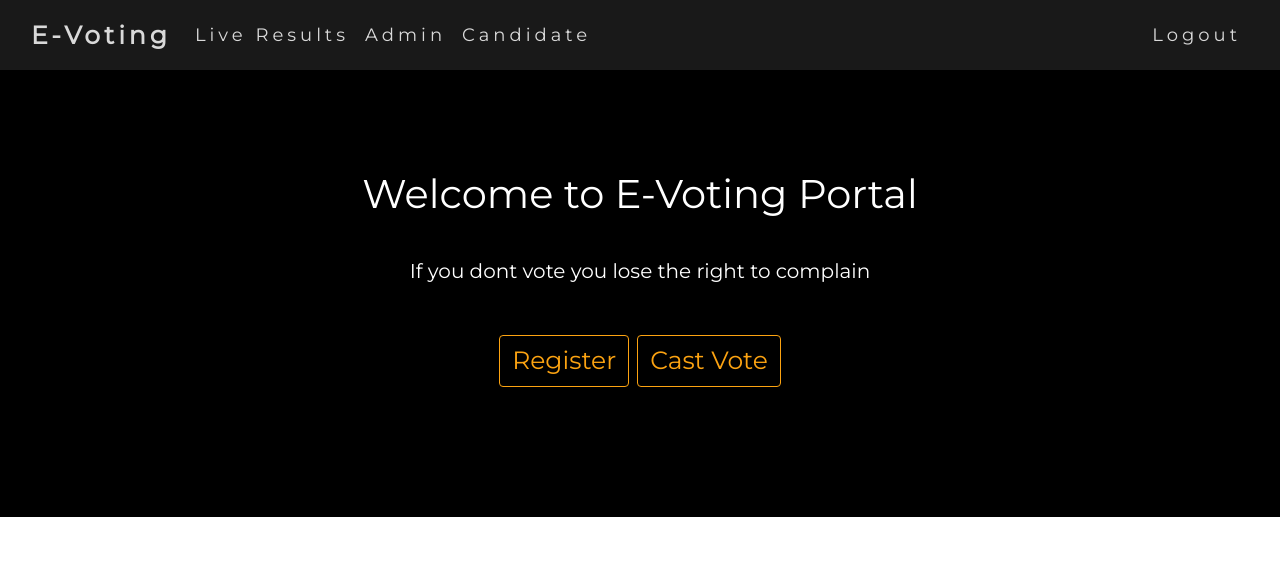
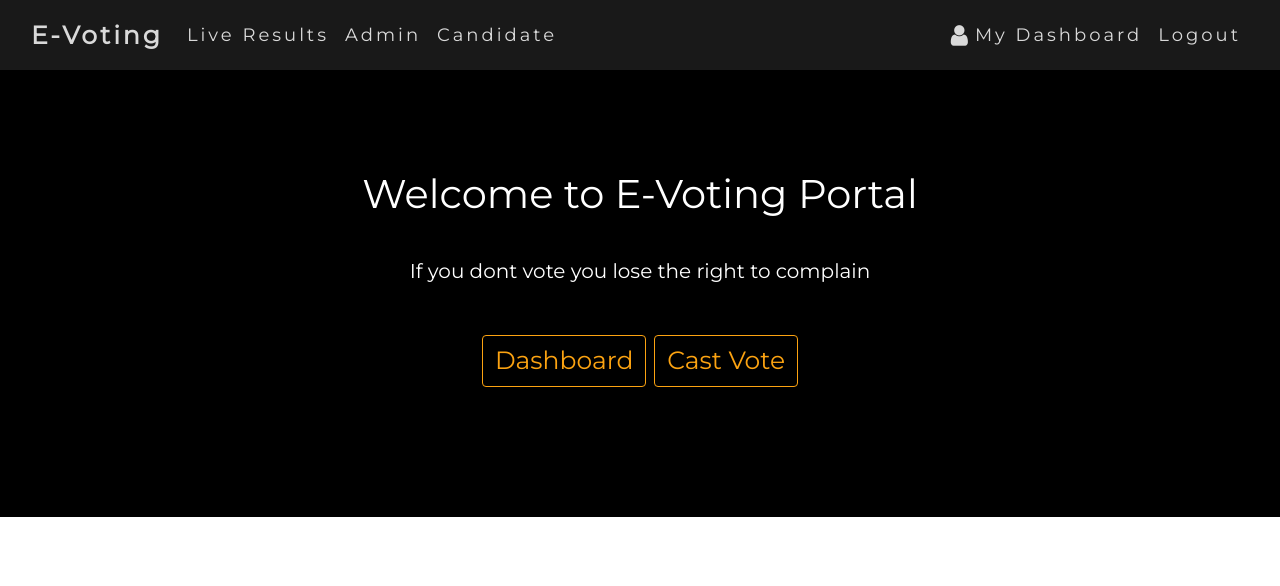
Before and after one commit to Anshit01/e-voting-using-blockchain, a Flask app: page / in a window 1280 px wide. Shown: the top 586 px of the page. Run offline with Flask 2, Linux system fonts and the light colour scheme; the visitor is signed in with stand-in values (Sample User, id 1); some libraries are stand-ins or nearby versions.

Commit message:
temp commit

```diff
--- a/website/app/main.py
+++ b/website/app/main.py
@@ -25,6 +25,14 @@ def index():
 @app.route('/2')
 def newIndex():
     return render_template('index2.html')
+
+
+@app.route('/dashboard')
+def dashboard():
+    if isLoggedin():
+        return render_template("dashboard.html", loggedin = True)
+    else:
+        return redirect("/")
 
 @app.route('/register', methods=['POST', 'GET'])
 def register():
--- a/website/app/static/css/base.css
+++ b/website/app/static/css/base.css
@@ -9,7 +9,7 @@ body {
     background-color: #000000;
     border: 0;
     font-size: 18px !important;
-    letter-spacing: 4px;
+    letter-spacing: 3px;
     opacity: 0.9;
   }
 
@@ -24,3 +24,7 @@ body {
   .navbar-nav li a:hover {
     color: #fff !important;
   }
+
+  .dash {
+    margin-left: 4px;
+  }
--- a/website/app/templates/base.html
+++ b/website/app/templates/base.html
@@ -35,6 +35,7 @@
                 <ul class=" navbar-nav ml-auto">
 
                     {% if loggedin is defined and loggedin == true %}
+                    <li><a class="nav-link" href="/dashboard"><i class="fa fa-user fa-lg" aria-hidden="true"></i><span class="dash" href="#">My Dashboard</span></a></li>
                     <li><a class="nav-link" href="/logout"> Logout</a></li>
                     {% else %}
                     <li><a class="nav-link" href="/login"> Login</a> </li>
--- a/website/app/templates/index.html
+++ b/website/app/templates/index.html
@@ -15,8 +15,14 @@
 
     <div class="row">
         <div class="col mx-auto">
+
+            {% if loggedin is defined and loggedin == true %}
+            <a herf="/dashboard" class="btn">Dashboard</a>
+            <a href="/login" class="btn btn-2">Cast Vote</a>
+            {% else %}
             <a href="/register" class="btn btn-1">Register</a>
             <a href="/login" class="btn btn-2">Cast Vote</a>
+            {% endif %}
         </div>
     </div>
 
```
Also changed, not shown: website/app/templates/dashboard.html (added, +12 -0 lines), website/app/static/css/dash.css (added).
